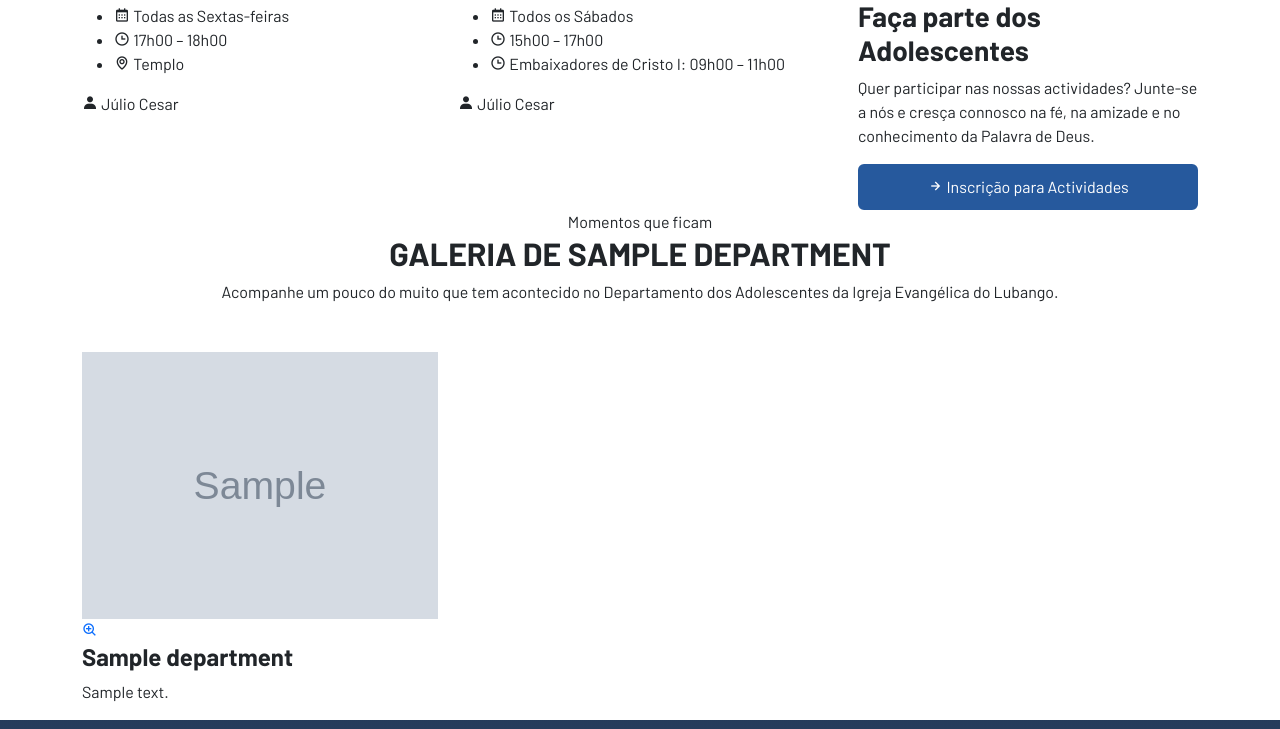
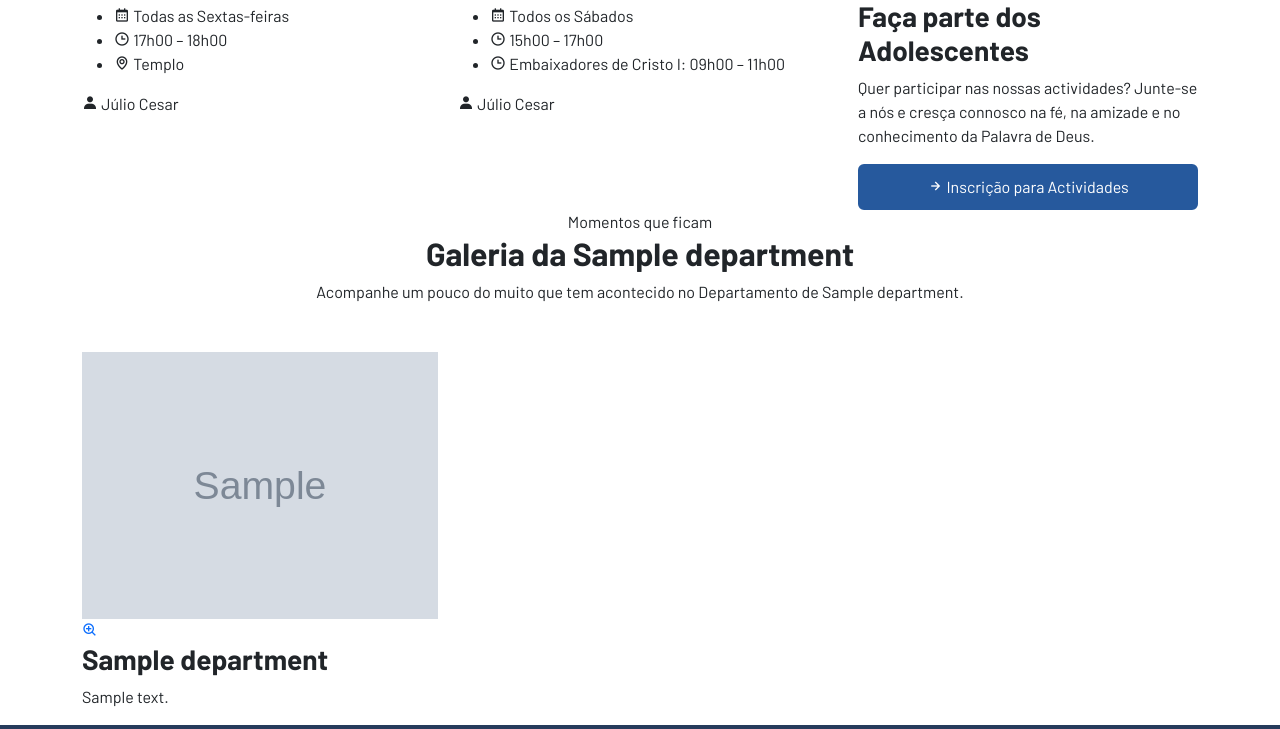
Before and after one commit to Afonso20001501/web-iel, a Django app: template webiel/templates/webiel/pages/adolescentes.html in a window 1280 px wide. Shown: the part 1233-1962 px from the top of the page. Run offline with Django 5.2, Linux system fonts and the light colour scheme; tables that the repository leaves empty hold one stand-in row (values such as "Sample post"); the template is opened without the code that fills it: values that come from a table or form of the project are taken from there, most other values are stand-ins (such as "Sample title", 1, 10 or a date in 2020); grey boxes marked "Sample" are stand-in pictures; some libraries are stand-ins or nearby versions; grey boxes are pictures that could not be loaded.

Commit message:
actualizar Ado

```diff
--- a/webiel/templates/webiel/partials/departamentos/adolescentes_iel.html
+++ b/webiel/templates/webiel/partials/departamentos/adolescentes_iel.html
@@ -778,49 +778,35 @@
 ========================================================= -->
 
 <section
-    id="portfolio-adolescentes"
-    class="department-gallery section-padding"
+    id="portfolio"
+    class="mocidade-gallery"
 >
 
     <div class="container">
 
 
-        <!-- =====================================================
-             CABEÇALHO DA GALERIA
-        ====================================================== -->
-
         <div
-            class="section-heading text-center"
+            class="mocidade-section-heading text-center"
             data-aos="fade-up"
         >
 
-            <span class="section-eyebrow">
+            <span class="mocidade-section-label">
                 Momentos que ficam
             </span>
 
-
-            <h2 style="text-transform: uppercase;" class="section-title">
-                Galeria de {{ department.name }}
+            <h2>
+                Galeria da {{ department.name }}
             </h2>
 
+            <div class="mocidade-heading-line"></div>
 
-            <div class="divider mx-auto"></div>
-
-
-            <p class="section-description">
-
+            <p>
                 Acompanhe um pouco do muito que tem acontecido
-                no Departamento dos Adolescentes da Igreja
-                Evangélica do Lubango.
-
+                no Departamento de {{ department.name }}.
             </p>
 
         </div>
 
-
-        <!-- =====================================================
-             GALERIA DE FOTOS
-        ====================================================== -->
 
         <div class="row g-4 mt-4">
 
@@ -831,29 +817,23 @@
                 data-aos="fade-up"
             >
 
-                <article class="gallery-card">
+                <article class="mocidade-gallery-card">
 
-
-                    <!-- IMAGEM -->
-
-                    <div class="gallery-image">
+                    <div class="mocidade-gallery-image">
 
                         <img
                             src="{{ photo.image.url }}"
-                            alt="Foto do Departamento dos Adolescentes"
+                            alt="Foto de {{ department.name }}"
                             loading="lazy"
                         >
 
-
-                        <!-- OVERLAY -->
-
-                        <div class="gallery-overlay">
+                        <div class="mocidade-gallery-overlay">
 
                             <a
                                 href="{{ photo.image.url }}"
-                                title="Foto do Departamento dos Adolescentes"
-                                data-gallery="portfolio-gallery"
-                                class="glightbox gallery-zoom"
+                                class="glightbox"
+                                data-gallery="mocidade-gallery"
+                                title="{{ department.name }}"
                             >
 
                                 <i class="bx bx-zoom-in"></i>
@@ -865,44 +845,37 @@
                     </div>
 
 
-                    <!-- INFORMAÇÕES -->
+                    {% if photo.description %}
 
-                    <div class="gallery-content">
+                    <div class="mocidade-gallery-content">
 
-                        <h4>
+                        <h3>
                             {{ department.name }}
-                        </h4>
-
-
-                        {% if photo.description %}
+                        </h3>
 
                         <p>
                             {{ photo.description }}
                         </p>
 
-                        {% endif %}
+                    </div>
 
-                    </div>
+                    {% endif %}
 
                 </article>
 
             </div>
 
-
             {% empty %}
-
-
-            <!-- SEM FOTOS -->
 
             <div class="col-12">
 
-                <div class="empty-state">
+                <div class="mocidade-empty">
 
                     <i class="bx bx-images"></i>
 
-                    <h4>
+                    <h3>
                         Nenhuma fotografia encontrada
-                    </h4>
+                    </h3>
 
                     <p>
                         Ainda não existem fotografias disponíveis
@@ -913,34 +886,28 @@
 
             </div>
 
-
             {% endfor %}
 
         </div>
 
 
-        <!-- =====================================================
-             PAGINAÇÃO
-        ====================================================== -->
+        <!-- PAGINAÇÃO -->
 
         {% if page_obj.paginator.num_pages > 1 %}
 
         <nav
-            class="department-pagination mt-5"
+            class="mocidade-pagination"
             aria-label="Navegação da galeria"
         >
 
-            <ul class="pagination justify-content-center">
-
+            <ul>
 
                 {% if page_obj.has_previous %}
 
-                <li class="page-item">
+                <li>
 
                     <a
-                        class="page-link"
                         href="?page={{ page_obj.previous_page_number }}"
-                        aria-label="Página anterior"
                     >
 
                         <i class="bx bx-chevron-left"></i>
@@ -954,15 +921,15 @@
                 {% endif %}
 
 
-                <li class="page-item active">
+                <li class="active">
 
-                    <span class="page-link">
+                    <span>
 
                         {{ page_obj.number }}
 
-                        <span class="pagination-separator">
-                            /
-                        </span>
+                        <small>
+                            de
+                        </small>
 
                         {{ page_obj.paginator.num_pages }}
 
@@ -973,12 +940,10 @@
 
                 {% if page_obj.has_next %}
 
-                <li class="page-item">
+                <li>
 
                     <a
-                        class="page-link"
                         href="?page={{ page_obj.next_page_number }}"
-                        aria-label="Próxima página"
                     >
 
                         Próxima
```
